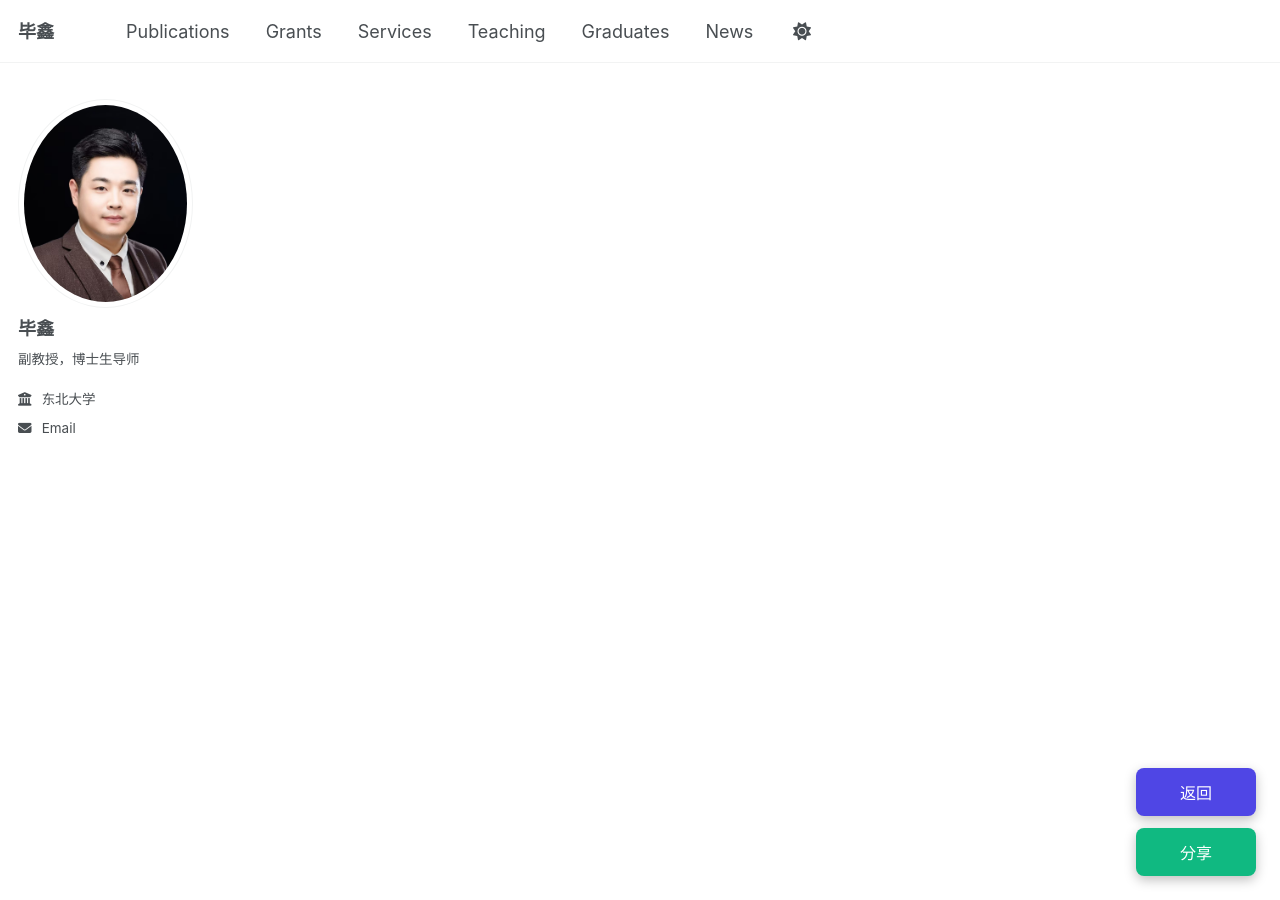
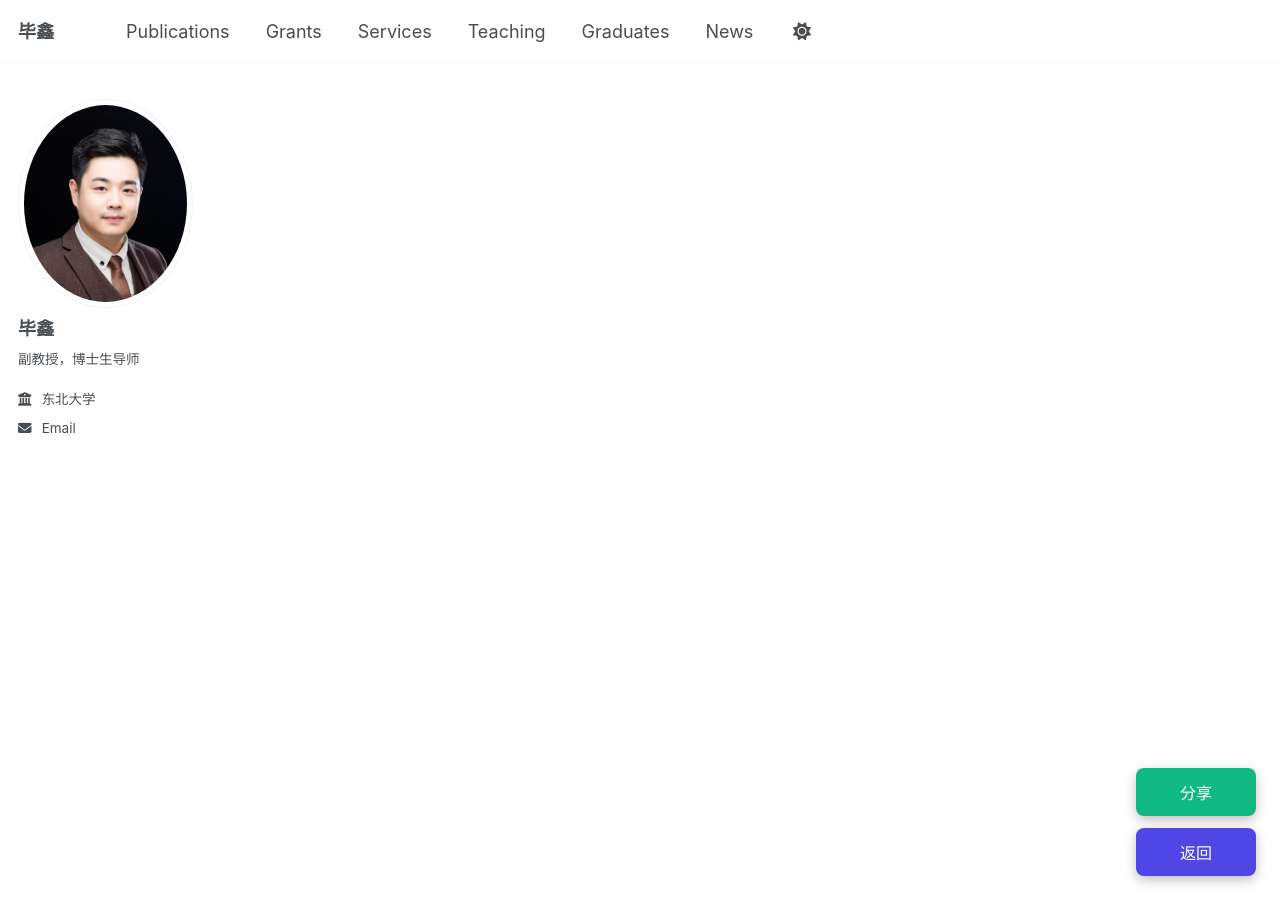
Before and after one commit to IDME-AI/IDME-AI.github.io, a Jekyll site: the page built from _pages/image-viewer.md, in a window 1280 px wide. Built offline with Jekyll 4.4.1, drawn with Linux system fonts in a browser that asks for light colours.

Commit message:
Initial commit

```diff
--- a/_pages/image-viewer.md
+++ b/_pages/image-viewer.md
@@ -45,8 +45,8 @@ author_profile: true
 </style>
 
 <div id="button-container">
+  <button id="share-button">分享</button>
   <button id="back-button" onclick="history.back()">返回</button>
-  <button id="share-button">分享</button>
 </div>
 
 <div id="viewer"></div>
```
